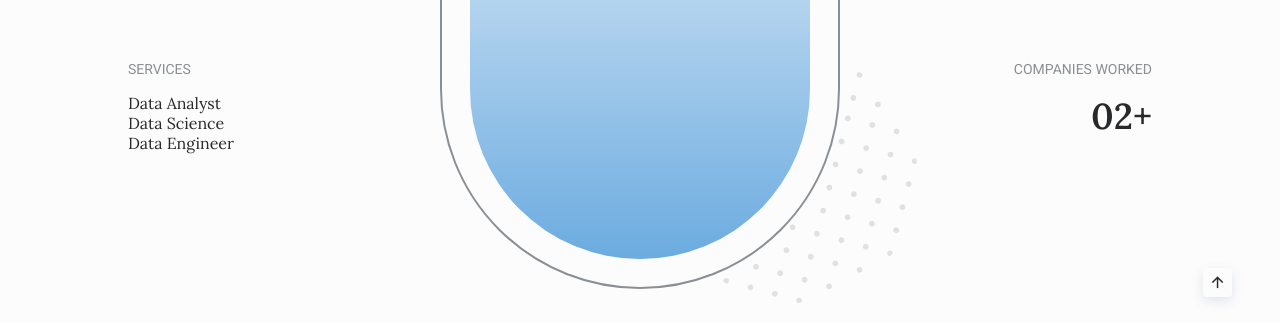
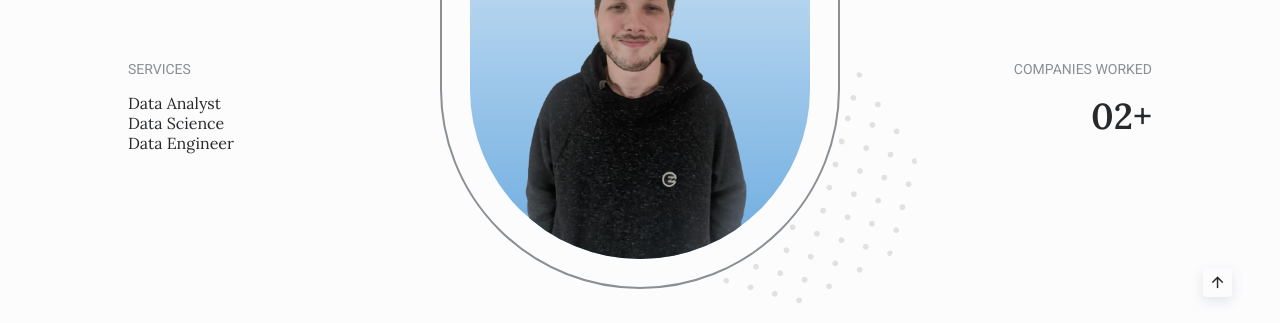
Before and after one commit to Math-Muniz/Portofolio-Website, a plain HTML site: page index.html in a window 1280 px wide. Shown: the part 743-1066 px from the top of the page. Drawn offline with nearby package versions, Linux system fonts and the light colour scheme.

Commit message:
Add files via upload

```diff
--- a/index.html
+++ b/index.html
@@ -98,7 +98,7 @@
                         <div class="home__blob grid">
                             <div class="home__perfil">
                                 <!--==================== src="assets/img/perfil.png" alt="home perfil" ====================-->
-                                <img src="#" alt="">
+                                <img src="assets/img/profile01.png" alt="home perfil">
                             </div>
 
                             <img src="assets/img/shape-wawes.svg" alt="" class="home__shape-wawes">
```
